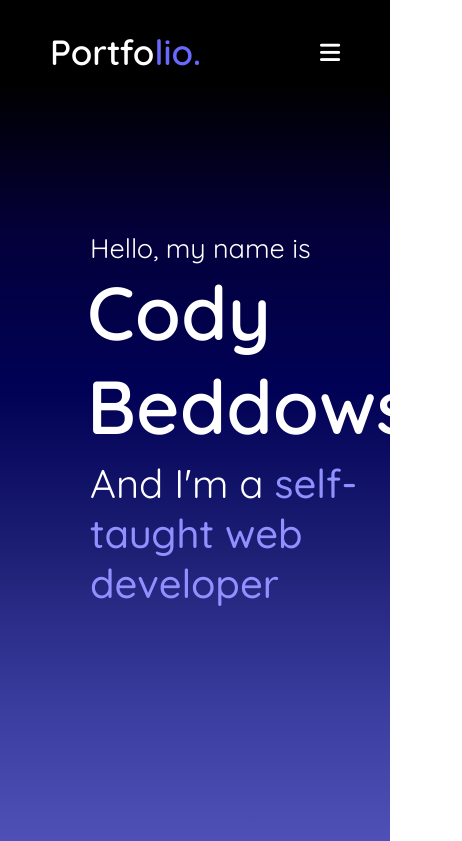
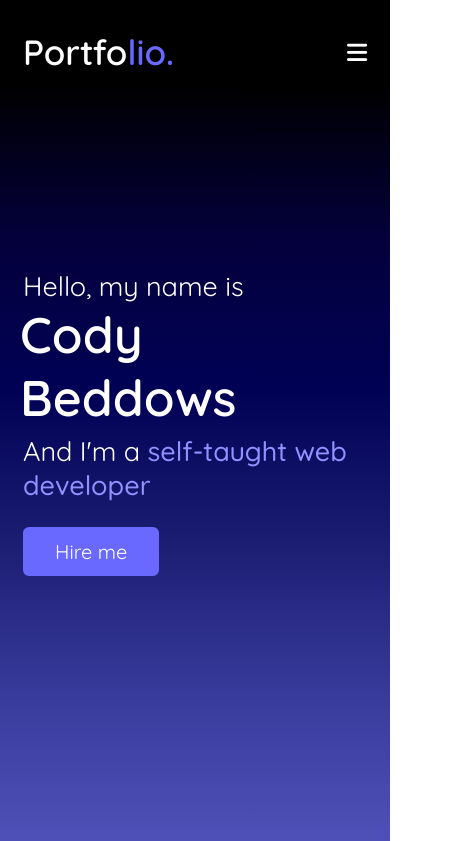
Before and after one commit to codeybeddows/myportfolio, a plain HTML site: page index.html in a window 390 px wide. Shown: the top 841 px of the page, 462 px wide, since content can reach past the window. Drawn offline with nearby package versions, Linux system fonts and the light colour scheme.

Commit message:
Added a 'Hire me' button and more media queries

```diff
--- a/index.html
+++ b/index.html
@@ -33,11 +33,23 @@
                 <div class="text-1">Hello, my name is</div>
                 <div class="text-2">Cody Beddows</div>
                 <div class="text-3">And I'm a <span>self-taught web developer</span></div>
+                <a href="#">Hire me</a>
             </div>
         </div>
     </section>
 
-    <p>Lorem ipsum dolor sit amet consectetur adipisicing elit. Officiis eaque, illo, saepe, eos nisi dolorum tempore magni perspiciatis harum id nostrum earum dolor ratione voluptatem. Delectus aspernatur eum nisi sint. Lorem ipsum dolor sit amet consectetur adipisicing elit. At laboriosam numquam voluptatum ut. Nesciunt a voluptate error nisi tempora quisquam, vel, modi porro, sit ad unde repellendus recusandae corrupti fugiat. Lorem ipsum dolor sit amet consectetur adipisicing elit. Fugit optio, obcaecati vitae architecto magni minima harum exercitationem velit repellat aliquam a natus iusto corporis! Iure beatae labore mollitia reprehenderit assumenda! Lorem ipsum dolor sit amet consectetur, adipisicing elit. Cumque eveniet delectus ut iste, molestias dolore, fugit nam at aliquid eos blanditiis sint vitae sunt sapiente porro recusandae adipisci? Quasi, fugit? Lorem ipsum dolor sit amet consectetur adipisicing elit. Error unde autem eligendi odit, excepturi dolorem tempore vitae? Tempore labore, fugit at commodi maiores veniam eligendi quos excepturi, ex placeat dolore.</p>
+    <!-- about section start -->
+    <section class="about" id="about">
+        <div class="max-width">
+            <div class="about-content">
+                <div class="column left">
+
+                </div>
+            </div>
+        </div>
+    </section>
+
+
     <script src="script.js"></script>
 </body>
 </html>
--- a/style.css
+++ b/style.css
@@ -113,19 +113,46 @@
     font-weight: 500;
 }
 
+.home .home-content a {
+    display: inline-block;
+    background: rgb(105, 105, 255);
+    color: #fff;
+    font-size: 25px;
+    padding: 12px 36px;
+    margin-top: 20px;
+    border-radius: 6px;
+    border: 2px solid  rgb(105, 105, 255);
+    transition: all 0.3s ease;
+}
+
+.home .home-content a:hover {
+    color: rgb(105, 105, 255);
+    background: none;
+}
+
 /* responsive media query start */
+@media (max-width: 1104px){
+    .home .max-width {
+        margin-left: 0px;
+    }
+}
+
+@media (max-width: 991px){
+    .max-width {
+        padding: 0px 50px;
+    }
+}
 
 @media (max-width: 947px){
-    .max-width {
-        padding: 0 50px;
-    }
     .menu-btn {
         display: block;
         z-index: 999;
     }
+
     .menu-btn i.active:before{
         content: "\f00d";
     }
+
     .navbar .menu {
         position: fixed;
         height: 100vh;
@@ -137,15 +164,58 @@
         padding-top: 80px;
         transition: all 0.3s ease;
     }
+
     .navbar .menu.active {
         left: 0;
     }
+
     .navbar .menu li{
         display: block;
     }
+
     .navbar .menu li a {
         display: inline-block;
         margin: 20px 0;
         font-size: 25px;
     }
+
+    .home .home-content .text-2 {
+        font-size: 70px;
+    }
+
+    .home .home-content .text-3 {
+        font-size: 35px;
+    }
+
+    .home .home-content a {
+        font-size: 23px;
+        padding: 10px 30px;
+    }
 }
+
+@media (max-width: 690px){
+    .max-width {
+        padding: 0px 23px;
+    }
+    .home .home-content .text-2 {
+        font-size: 60px;
+    }
+
+    .home .home-content .text-3 {
+        font-size: 32px;
+    }
+
+    .home .home-content a {
+        font-size: 20px;
+    }
+}
+
+@media (max-width: 500px){
+    .home .home-content .text-2 {
+        font-size: 50px;
+    }
+
+    .home .home-content .text-3 {
+        font-size: 27px;
+    }
+}
```
